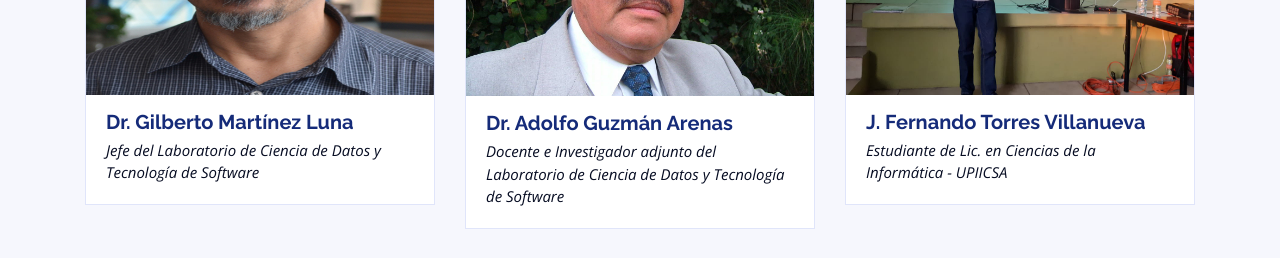
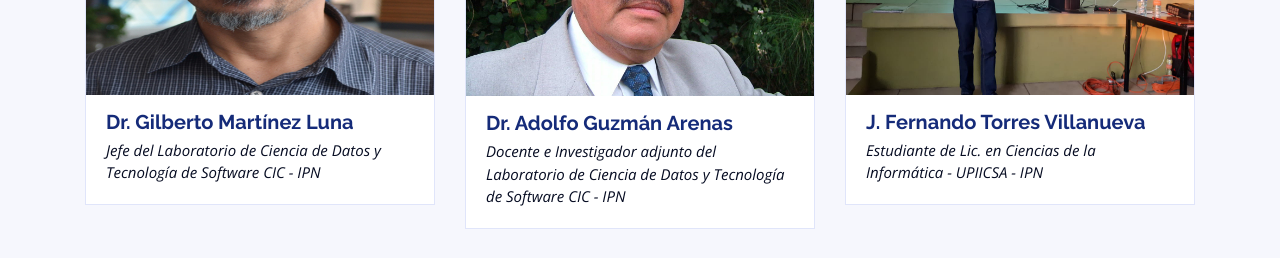
Before and after one commit to JFTV23/SICDES, a plain HTML site: page index.html in a window 1280 px wide. Shown: the part 3020-3278 px from the top of the page. Drawn offline with nearby package versions, Linux system fonts and the light colour scheme.

Commit message:
Update index.html

```diff
--- a/index.html
+++ b/index.html
@@ -232,7 +232,7 @@
                 <img src="assets/img/team/1.jpg" alt="Hotel 1" class="img-fluid">
               </div>
               <h3><a href="mailto:lluna@cic.ipn.mx">Dr. Gilberto Martínez Luna</a></h3>
-              <p>Jefe del Laboratorio de Ciencia de Datos y Tecnología de Software</p>
+              <p>Jefe del Laboratorio de Ciencia de Datos y Tecnología de Software CIC - IPN</p>
             </div>
           </div>
 
@@ -242,7 +242,7 @@
                 <img src="assets/img/team/2.jpg" alt="Hotel 2" class="img-fluid">
               </div>
               <h3><a href="mailto:aguzman@ieee.org">Dr. Adolfo Guzmán Arenas</a></h3>
-              <p>Docente e Investigador adjunto del Laboratorio de Ciencia de Datos y Tecnología de Software</p>
+              <p>Docente e Investigador adjunto del Laboratorio de Ciencia de Datos y Tecnología de Software CIC - IPN</p>
             </div>
           </div>
 
@@ -252,7 +252,7 @@
                 <img src="assets/img/team/3.jpg" alt="Hotel 3" class="img-fluid">
               </div>
               <h3><a href="mailto:jtorresv1501@alumno.ipn.mx">J. Fernando Torres Villanueva</a></h3>
-              <p>Estudiante de Lic. en Ciencias de la Informática - UPIICSA</p>
+              <p>Estudiante de Lic. en Ciencias de la Informática - UPIICSA - IPN</p>
             </div>
           </div>
 
```
